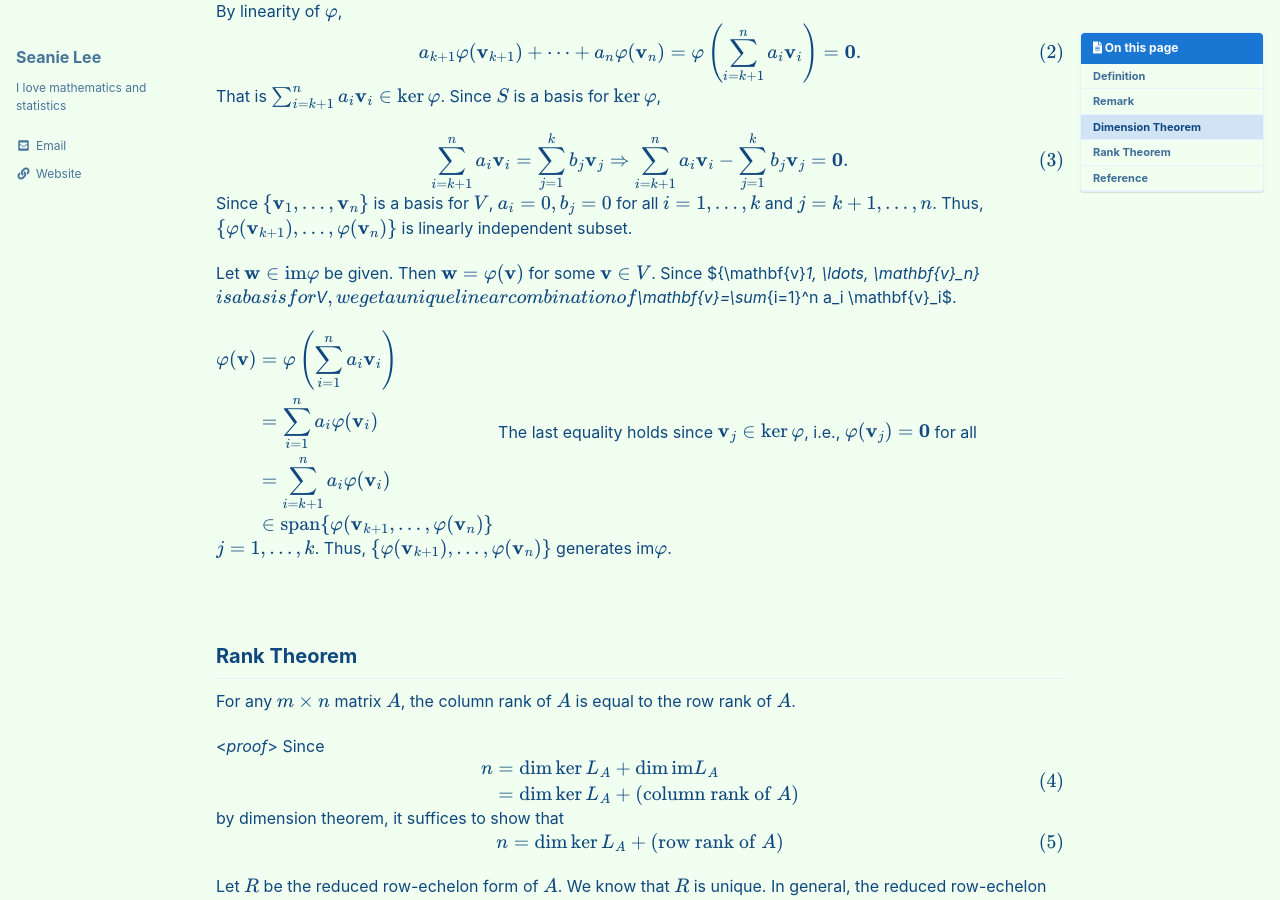
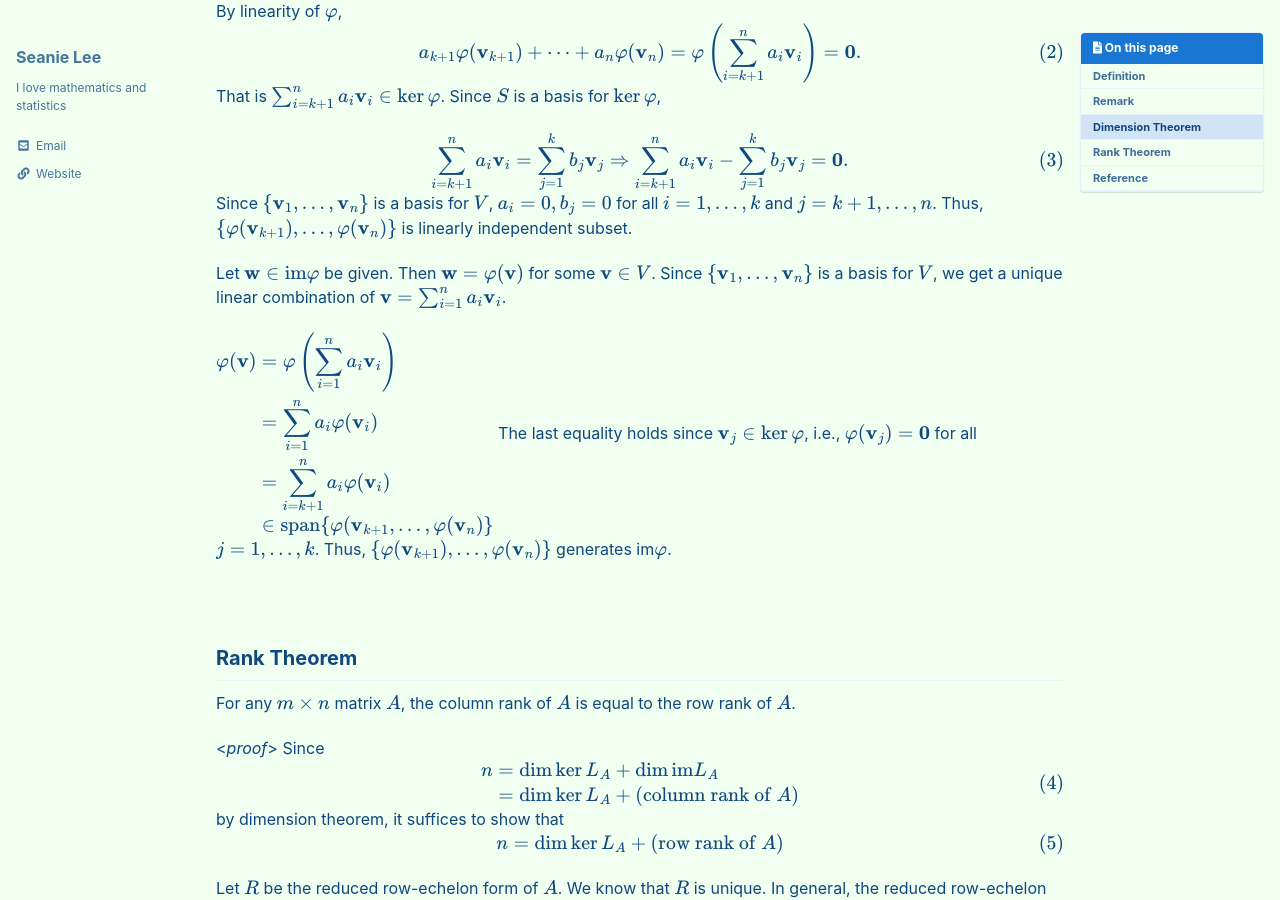
Before and after one commit to seanie12/blog, a Jekyll site: the page built from _posts/2022-05-25-rank-theorem.md, in a window 1280 px wide and 900 px high, scrolled down 898 px. Built offline with Jekyll 4.4.1, drawn with Linux system fonts in a browser that asks for light colours; cached includes are drawn as plain includes; formulas are drawn with MathJax 3.

```diff
--- a/_posts/2022-05-25-rank-theorem.md
+++ b/_posts/2022-05-25-rank-theorem.md
@@ -64,7 +64,7 @@ $$
 $$
 Since $$\{\mathbf{v}_1, \ldots, \mathbf{v}_n\}$$ is a basis for $V$, $a_i=0, b_j=0$ for all  $i=1,\ldots, k$ and $j=k+1, \ldots, n$. Thus, $$\{ \varphi(\mathbf{v}_{k+1}), \ldots, \varphi(\mathbf{v}_n)\}$$ is linearly independent subset.
 
-Let $\mathbf{w}\in \text{im}\varphi$ be given. Then $\mathbf{w} = \varphi(\mathbf{v})$ for some $\mathbf{v}\in V$. Since $\{\mathbf{v}_1, \ldots, \mathbf{v}_n\}$ is a basis for $V$, we get a unique linear combination of $\mathbf{v}=\sum_{i=1}^n a_i \mathbf{v}_i$.
+Let $\mathbf{w}\in \text{im}\varphi$ be given. Then $\mathbf{w} = \varphi(\mathbf{v})$ for some $\mathbf{v}\in V$. Since $$\{\mathbf{v}_1, \ldots, \mathbf{v}_n\}$$ is a basis for $V$, we get a unique linear combination of $\mathbf{v}=\sum_{i=1}^n a_i \mathbf{v}_i$.
 
 $$
 \begin{align*}
```
